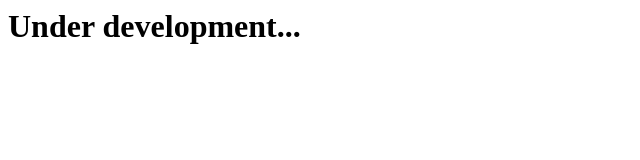
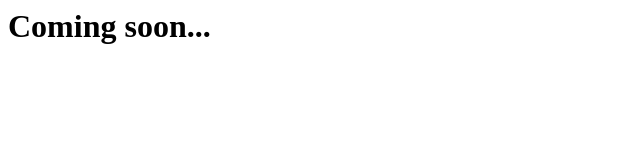
Before and after one commit to Dawit225/dawitbeyene, a plain HTML site: page index.html in a window 1280 px wide. Shown: the whole page, without its empty margins (0-640 px from the left). Drawn offline with Linux system fonts and the light colour scheme.

Commit message:
Update index.html

```diff
--- a/index.html
+++ b/index.html
@@ -1 +1 @@
-<h1>Under development...</h1>
+<h1>Coming soon...</h1>
```
